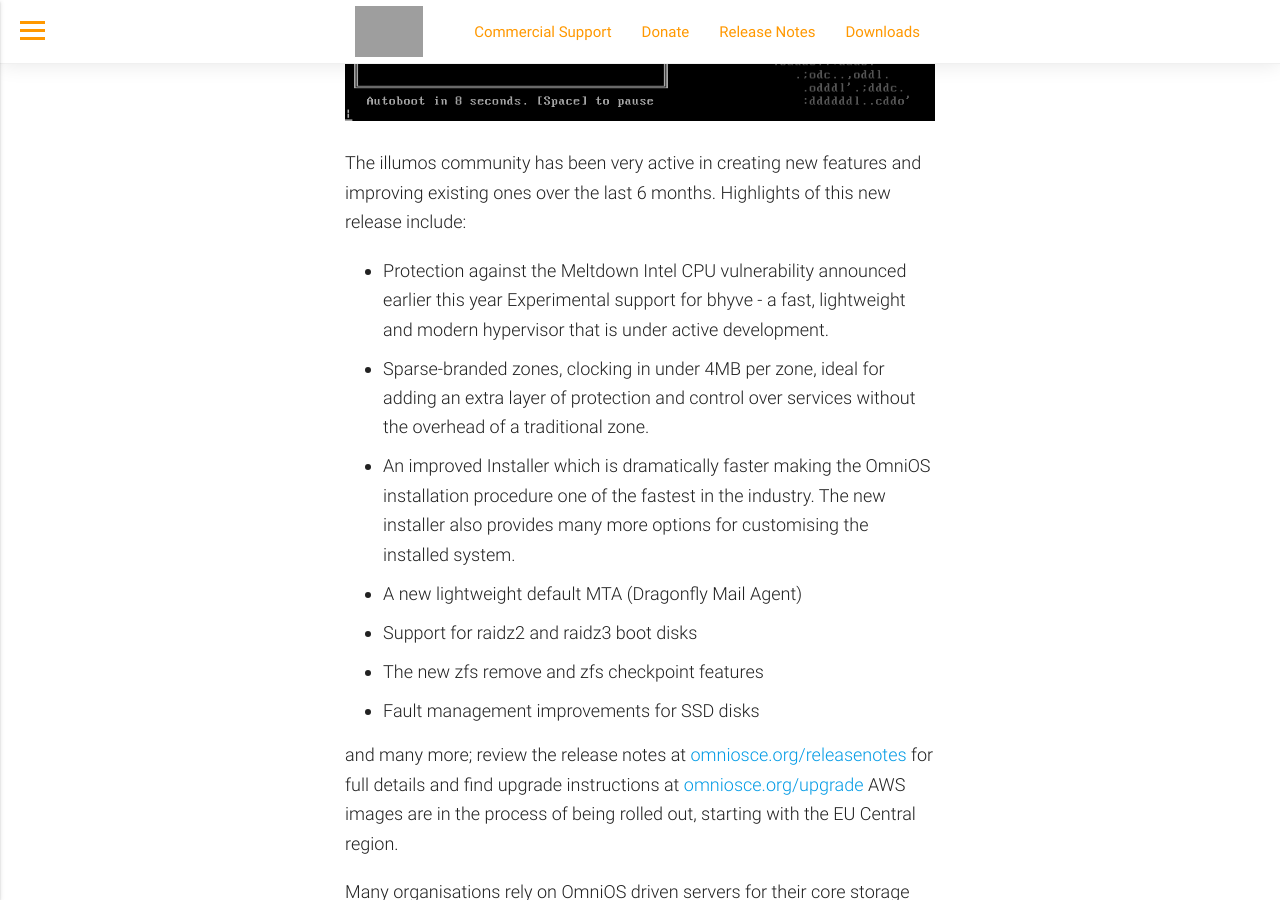
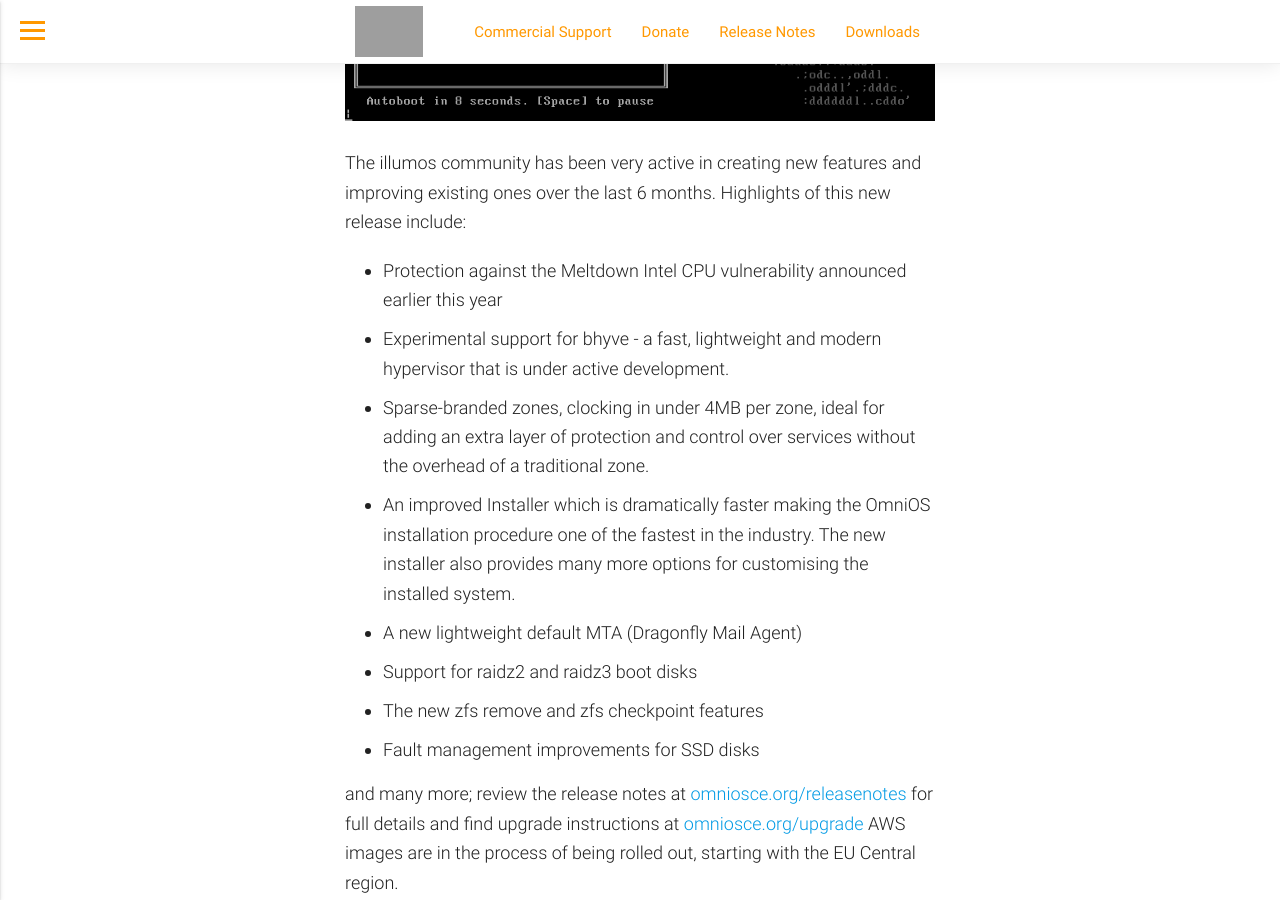
Before and after one commit to omniosorg/omniosorg.github.io, a Jekyll site: the page built from _posts/2018-05-07-release-026.md, in a window 1280 px wide and 900 px high, scrolled down 681 px. Built offline with Jekyll 4.4.1, drawn with Linux system fonts in a browser that asks for light colours; grey boxes are pictures that could not be loaded.

Commit message:
fix bullet

```diff
--- a/_posts/2018-05-07-release-026.md
+++ b/_posts/2018-05-07-release-026.md
@@ -11,7 +11,7 @@
 The illumos community has been very active in creating new features and improving existing ones over the last 6 months. Highlights of this new release include:
 
 * Protection against the Meltdown Intel CPU vulnerability announced earlier this year
-Experimental support for bhyve - a fast, lightweight and modern hypervisor that is under active development.
+* Experimental support for bhyve - a fast, lightweight and modern hypervisor that is under active development.
 * Sparse-branded zones, clocking in under 4MB per zone, ideal for adding an extra layer of protection and control over services without the overhead of a traditional zone.
 * An improved Installer which is dramatically faster making the OmniOS installation procedure one of the fastest in the industry. The new installer also provides many more options for customising the installed system.
 * A new lightweight default MTA (Dragonfly Mail Agent)
```
